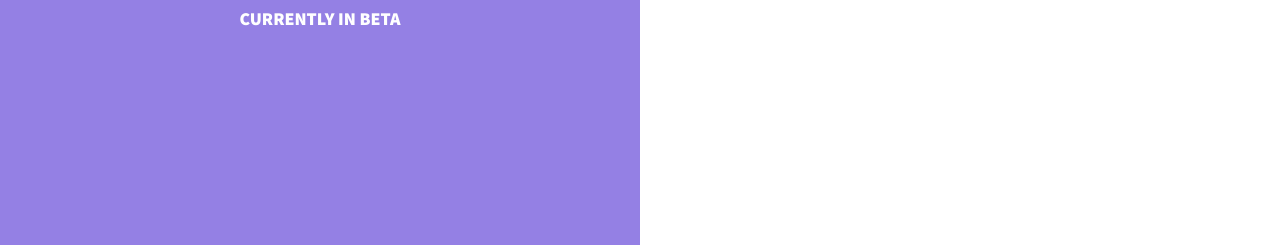
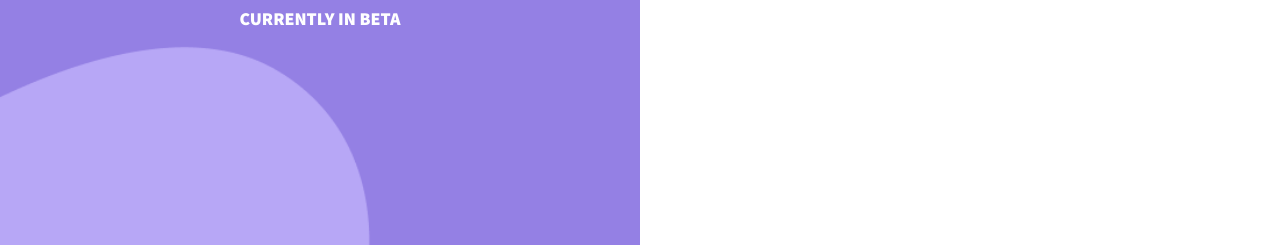
Before and after one commit to y-by/Product-splash-page, a plain HTML site: page index.html in a window 1280 px wide. Shown: the part 555-800 px from the top of the page. Drawn offline with Linux system fonts and the light colour scheme.

Commit message:
add background image to the intro

```diff
--- a/style.css
+++ b/style.css
@@ -60,7 +60,9 @@ p {
   text-align: center;
 
   color: #fff;
-  background-color: #9480e4;
+  background: #9480e4 url("./images/intro-bg.png");
+  background-size: cover;
+  background-position: center center;
 }
 
 /* ====================
@@ -115,8 +117,4 @@ p {
     padding-block-start: 0;
   }
 
-
-
-
-
  }
```
